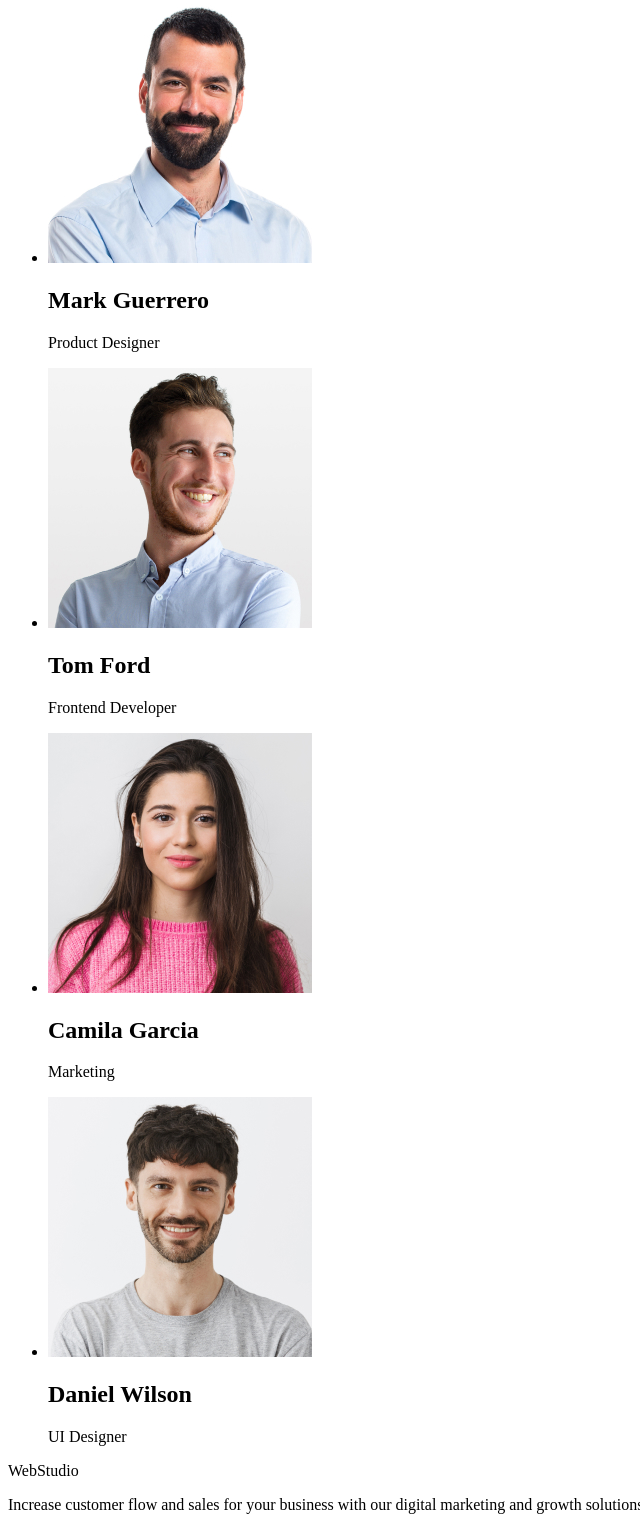
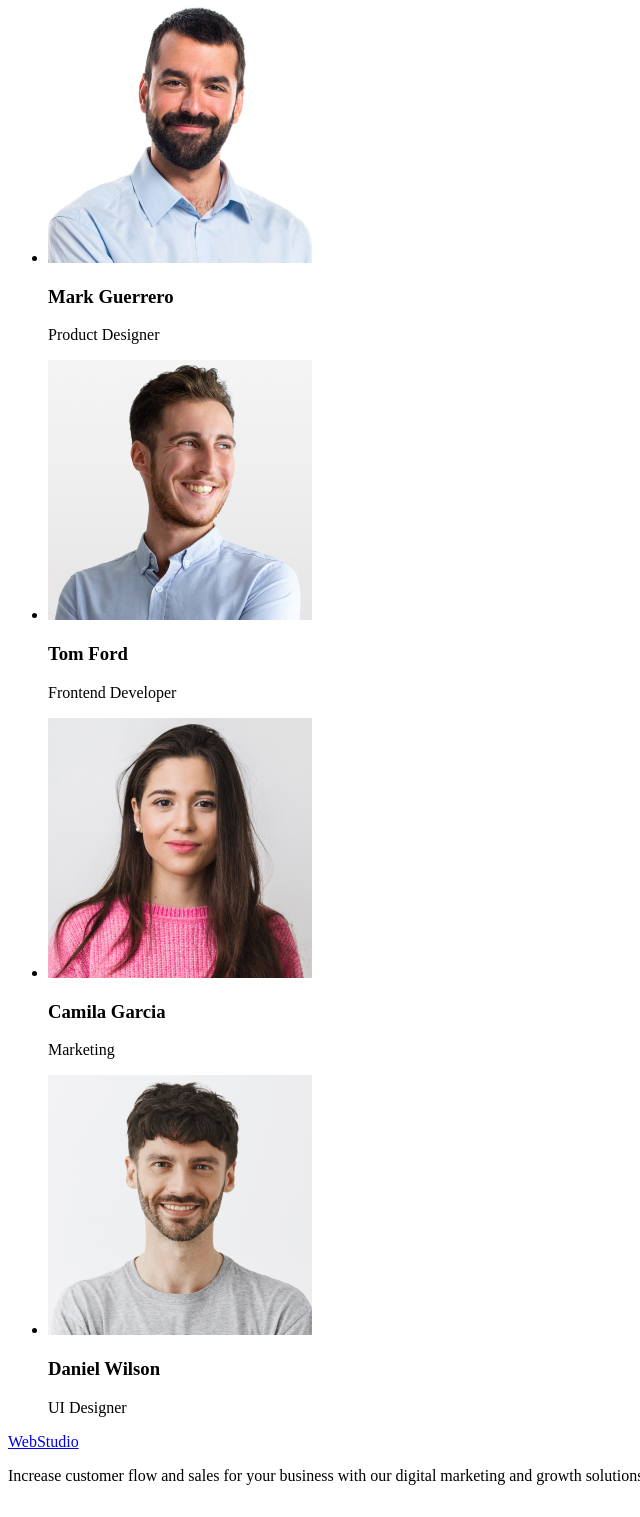
Before and after one commit to Baksbed/goit-markup-hw-01, a plain HTML site: page index.html in a window 1280 px wide. Shown: the part 669-2186 px from the top of the page, without its empty margins (0-640 px from the left). Drawn offline with Linux system fonts and the light colour scheme.

Commit message:
Update index.html

```diff
--- a/index.html
+++ b/index.html
@@ -11,7 +11,7 @@
 <body>
   <header>
     <nav>
-       <a href="./index.html"></a>WebStudio</a>
+       <a href="./index.html">WebStudio</a>
         <ul>
            <li><a href="">Studio</a></li>
             <li><a href="">Portfolio</a></li>
@@ -49,30 +49,32 @@
   </li>
     </ul>
     </section>
-  </main>
+
   <section>
   <h2>Our Team</h2>
    <ul>
      <li>
       <img src="./image/mark.jpg" alt="Mark Guerrero" width="264" height="260">
-      <h2>Mark Guerrero</h2><p>Product Designer</p>
+      <h3>Mark Guerrero</h3><p>Product Designer</p>
       </li>
       <li>
         <img src="./image/tom.jpg" alt="Tom Ford" width="264" height="260">
-        <h2>Tom Ford</h2><p>Frontend Developer</p>
+        <h3>Tom Ford</h3><p>Frontend Developer</p>
       </li>
       <li>
         <img src="./image/camila.jpg" alt="Camila Garcia" width="264" height="260">
-        <h2>Camila Garcia</h2> <p>Marketing</p>
+        <h3>Camila Garcia</h3> <p>Marketing</p>
       </li>
        <li>
         <img src="./image/daniel.jpg" alt="Daniel Wilson" width="264" height="260">
-        <h2>Daniel Wilson</h2><p>UI Designer</p>
+        <h3>Daniel Wilson</h3><p>UI Designer</p>
          </li>
          </ul>
         </section>
+        </main>
+
         <footer>
-          <a href="./index.html"></a>WebStudio</a>
+          <a href="./index.html">WebStudio</a>
           <p>Increase customer flow and sales for your business with our digital marketing and growth solutions.</p>
         </footer>
 </body>
```
